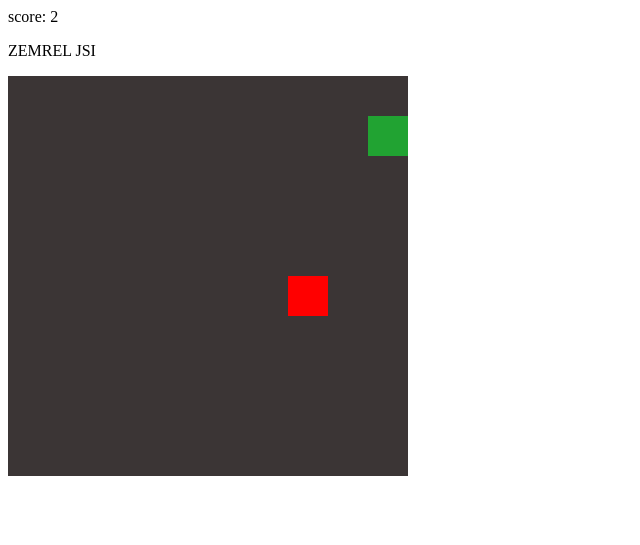
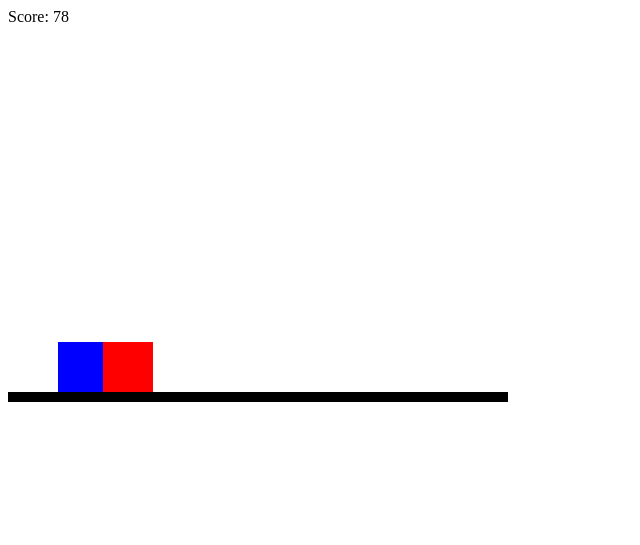
Before and after one commit to damiska21/Damiskovi-kody, a plain HTML site: page index.html in a window 1280 px wide. Shown: the whole page, without its empty margins (0-640 px from the left). Drawn offline with Linux system fonts and the light colour scheme.

Commit message:
Endless runner
ovládání: mezerník: skok. To je vše.
pokud tam je nějaký bug, napište mi na dis: Damiska#5351

```diff
--- a/index.html
+++ b/index.html
@@ -1,10 +1,9 @@
 <html>
     <head>
-        <title>snake</title>
+        <title>Endless runer</title>
     </head>
     <body>
         <p id="score">Score: </p>
-        <p id="died"></p>
         <script src="main.js"></script>
     </body>
 </html>
--- a/main.js
+++ b/main.js
@@ -1,158 +1,107 @@
-/*dlouhý řádek kanvasu*/var canvas = document.createElement("canvas"); canvas.width = "800"; canvas.height = "800";document.body.appendChild(canvas);var c = canvas.getContext("2d");c.scale(40, 40);
+/*canvas*/var canvas = document.createElement("canvas");canvas.width = 500;canvas.height =500;document.body.appendChild(canvas);var c = canvas.getContext("2d");
 
 //KONSTANTY
-var playerX = 1;
-var playerY = 1;
-var snakeLenght = 3;
-var pole = 10;
-var tailX = [0, 0];
-var tailY = [0, 0];
-var appleX;
-var appleY;
-var appleOnPole = false;
+var playerX = 50;
+var playerY = 50;
+var playerPredniX;
+var playerSpodniY;
+var ground = 300;
+var gravitace = 0;
+var gravitaceZrychleni = 1;
+var mezernikPress = false;
+var inAir = true;
+var enemyX = 500;
+var enemyY = 300;
+var enemyZadniX;
 var dead = false;
 var scoreDisplay = document.getElementById("score");
-var diedDisplay = document.getElementById("died");
-var goingTop = false;
-var goingDown = false;
-var goingRight = true;
-var goingLeft = false;
+var scoreCounter = 0;
+var kolizeX = false;
+var kolizeY = false;
+var enemySpeed = 5;
 
-//FUNKCE
 function draw() {
     c.clearRect(0, 0, canvas.width, canvas.height);
-    c.fillStyle = "#3b3535";//šedá
-    c.fillRect(0, 0, pole, pole);
 
-    for(var i = 0; i < snakeLenght; i++) {
-        c.fillStyle = "#2fd44d";//světlejší zelená
-        c.fillRect(tailX[i], tailY[i], 1, 1);
-    }
-    c.fillStyle = "#21a332";//zelená
-    c.fillRect(playerX, playerY, 1, 1);
+    c.fillStyle = "blue";
+    c.fillRect(playerX, playerY, 50, 50);
 
     c.fillStyle = "red";
-    c.fillRect(appleX, appleY, 1, 1);
+    c.fillRect(enemyX, enemyY, 50, 50);
+
+    c.fillStyle = "black";
+    c.fillRect(0, ground + 50, 1000, 10);
 }
-function tail() {
-    for(var i = 0; i < snakeLenght; i++) {
-        if(playerX == tailX[tailX.length] && playerY == tailY[tailY.length]){
-            dead = false;
-        }else if(playerX == tailX[i] && playerY == tailY[i]) {
-            dead = true;
+
+function playerUpdate() {
+    playerPredniX = playerX + 50;
+    playerSpodniY = playerY + 50;
+    enemyZadniX = enemyX + 50;
+    scoreCounter += 1;
+    scoreDisplay.textContent = "Score: " + scoreCounter;
+}
+
+function enemyAI() {
+    enemyX -= enemySpeed;
+    enemySpeed += 0.005;
+    if((/*skok ze zhora*/playerY > enemyY && playerY < playerY + 50) || (playerSpodniY > enemyY && playerSpodniY < enemyY + 50)) {//dodělat kolizi aby fungovali ptáci
+        kolizeY = true;
+    }
+    if(playerY > enemyY + 50 || playerSpodniY < enemyY){
+        kolizeY = false;
+    }
+    if(playerPredniX > enemyX && playerX < enemyZadniX) {
+        kolizeX = true;
+    }else /*if(playerX > enemyX + 50 &&)*/{
+        kolizeX = false;
+    }
+    if(kolizeX && kolizeY) {
+        dead = true;
+    }
+    if(enemyX < playerX - 100) {
+        enemyX = 600 + (Math.random() * 100);
+        enemyY = 250 + (Math.random() * 80);
+        if(enemyY > 300) {
+            enemyY = 300;
         }
     }
-    tailX.push(playerX);
-    tailX.shift();
-    tailY.push(playerY);
-    tailY.shift();
-}
-function score() {
-    scoreDisplay.textContent = "score: " + (snakeLenght - 1);
+
 }
 
-function keyCode(event) {
-    switch(event.keyCode){
-        case 87://W
-            goingTop = true;
-            goingDown = false;
-            goingLeft = false;
-            goingRight = false;
-            break;
-        case 65://A
-            goingTop = false;
-            goingDown = false;
-            goingLeft = true;
-            goingRight = false;
-            break;
-        case 83: //S
-            goingTop = false;
-            goingDown = true;
-            goingLeft = false;
-            goingRight = false;
-            break;
-        case 68: //D
-            goingTop = false;
-            goingDown = false;
-            goingLeft = false;
-            goingRight = true;
+function gravity() {
+    playerY = playerY + gravitace;
+
+    if(playerY < ground) {
+        gravitace = gravitace + gravitaceZrychleni;
+        inAir = true;
+    }else if(playerY > ground) {
+        playerY = ground;
+        gravitace = 0;
+        inAir = false;
+    }
+    //SKOK
+    if(mezernikPress && !inAir) {
+        gravitace = gravitace - 20;
+    }
+    if(inAir) { mezernikPress = false;}
+}
+function KeyCode(event) {
+    switch(event.keyCode) {
+        case 32://mezernik
+            mezernikPress = true;
             break;
     }
 }
-function move() {
-    if(goingTop) {
-        playerY -= 1;
-    }else if(goingDown) {
-        playerY += 1;
-    }else if(goingRight) {
-        playerX += 1;
-    }else if(goingLeft) {
-        playerX -= 1;
+function mainLoop() {
+    draw();
+    if(!dead) {
+    gravity();
+    playerUpdate();
+    enemyAI();
     }
-
-    if(playerX > pole - 1) {
-        playerX = pole - 1;
-    }else if(playerY > pole - 1) {
-        playerY = pole - 1;
-    }else if(playerX < 0) {
-        playerX = 0;
-    }else if(playerY < 0) {
-        playerY = 0;
-    }
+    window.requestAnimationFrame(mainLoop);
 }
 
-function apple() {
-    if(!appleOnPole){
-        appleX = Math.round(Math.random() * 10);
-        appleY = Math.round(Math.random() * 10);
-        appleOnPole = true;
-        for(var i = 0; i < tailX.length; i++) {
-            if(appleX == tailX[i] && appleY == tailY[i]) {
-                appleOnPole = false;
-                apple();
-            }
-        }
-        if(appleX == playerX && appleY == playerY) {
-            appleOnPole = false;
-        }
-        if(appleX >= 10) {
-            appleX = 9;
-        }if(appleY >= 10){
-            appleY = 9;
-        }
-    }
-    if(playerX == appleX && playerY == appleY) {
-        appleOnPole = false;
-        tailX.push(playerX);
-        tailY.push(playerY);
-        snakeLenght += 1;
-    }
-}
-
-function death() {
-    if(dead) {
-        console.log("ses mrtvej!");
-        diedDisplay.textContent = "ZEMREL JSI";
-    }
-        if(playerX > pole - 1 || playerX < 0 || playerY > pole - 1 || playerY < 0) {
-            dead = true;
-        }
-}
-
-function mainLoop() {
-    if(!dead) {
-    move();
-    tail();
-    }
-    death();
-    score();
-}
-function speedyMainLoop() {
-    apple();
-    draw();
-    window.requestAnimationFrame(speedyMainLoop);
-}
-setInterval(mainLoop, 500);
-window.addEventListener("keydown", keyCode);
-window.addEventListener("keyup", keyCode);
-window.requestAnimationFrame(speedyMainLoop);
+window.addEventListener("keydown", KeyCode);
+window.addEventListener("keyup", KeyCode);
+window.requestAnimationFrame(mainLoop);
```
